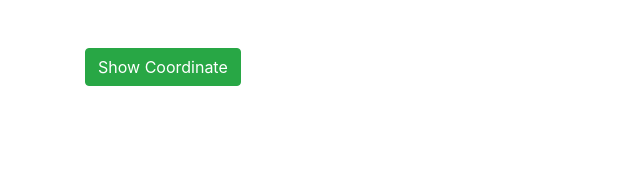
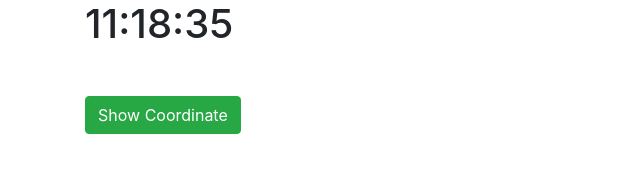
Before and after one commit to bpinazmul18/first-js-project, a website: page first-js-project/src/index.html in a window 1280 px wide. Shown: the whole page, without its empty margins (0-640 px from the left). Drawn offline with Linux system fonts and the light colour scheme.

Commit message:
add javaScript clock

```diff
--- a/first-js-project/src/index.html
+++ b/first-js-project/src/index.html
@@ -3,12 +3,15 @@
 <head>
     <meta charset="UTF-8">
     <meta name="viewport" content="width=device-width, initial-scale=1.0">
-    <title>Document</title>
+    <title>JavaScript Project</title>
     <link rel="stylesheet" href="css/font-awesome.min.css">
     <link rel="stylesheet" href="css/bootstrap.css">
     <link rel="stylesheet" href="css/style.css">
 </head>
-<body>
+<body onload="startTime()">
+    <div class="container">
+        <h1 id="txt"></h1>
+    </div>
 
     <div class="container mt-5">
         <div class="ml-auto">
--- a/first-js-project/src/js/index.js
+++ b/first-js-project/src/js/index.js
@@ -1,3 +1,23 @@
+function startTime(){
+    var today = new Date();
+    var h = today.getHours();
+    var m = today.getMinutes();
+    var s = today.getSeconds();
+
+    m = checkTime(m);
+    s = checkTime(s);
+
+    document.getElementById("txt").innerHTML = h + ":" + m + ":" +s;
+    var t = setTimeout(startTime, 500);
+}
+
+function checkTime(i){
+    if(i < 10){
+        i = "0" + i;
+    }
+    return i;
+}
+
 var x = document.getElementById("demo");
 
 function getLocation(){
```
